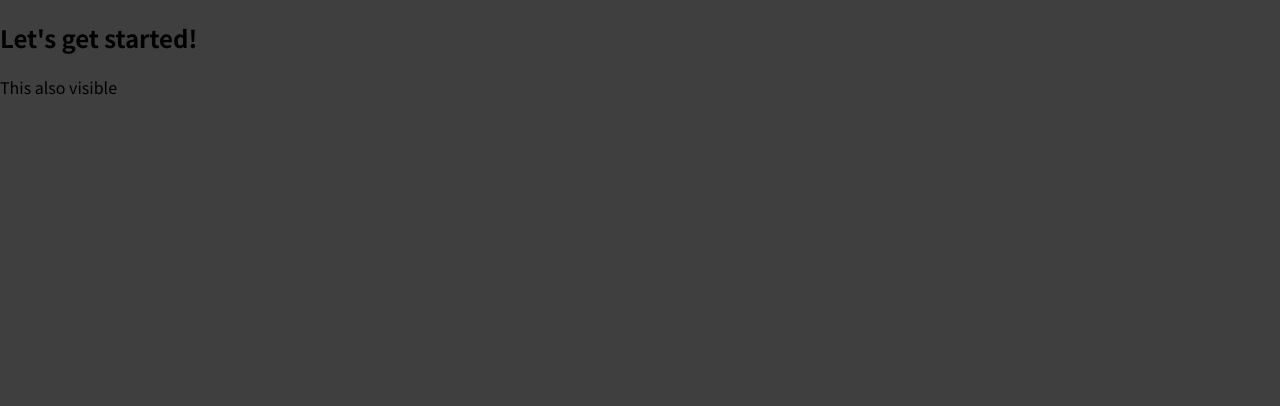
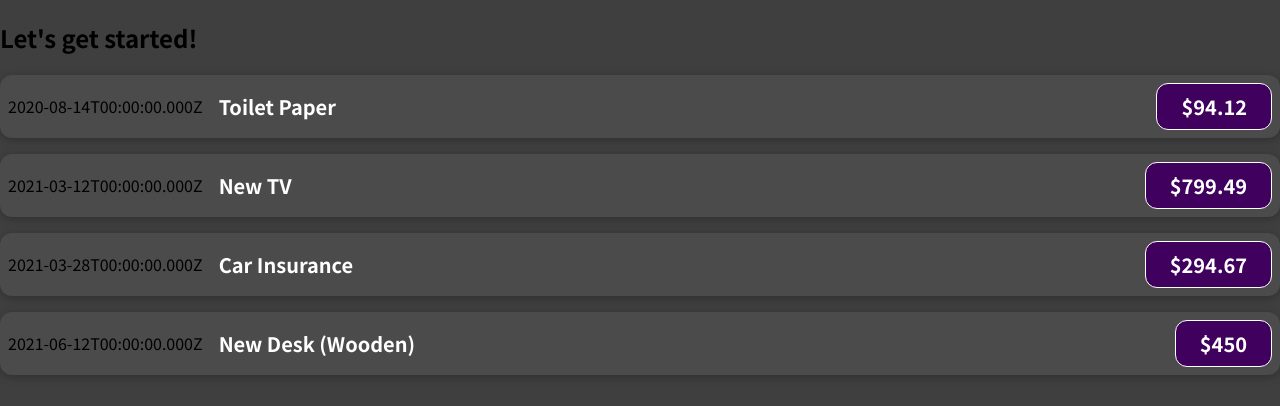
Before and after one commit to pohsienhsu/Expense-Tracker, a React (Create React App) app: page / in a window 1280 px wide. Shown: the top 406 px of the page. Built offline with nearby package versions, Linux system fonts and the light colour scheme.

Commit message:
Create Expense Item component and corresponding props

```diff
--- a/src/App.js
+++ b/src/App.js
@@ -1,8 +1,41 @@
+import ExpenseItem from "./components/ExpenseItem";
+
 const App = () => {
+
+  const expenses = [
+    {
+      id: 'e1',
+      title: 'Toilet Paper',
+      amount: 94.12,
+      date: new Date(2020, 7, 14),
+    },
+    {
+      id: 'e2',
+      title: 'New TV',
+      amount: 799.49,
+      date: new Date(2021, 2, 12)
+    },
+    {
+      id: 'e3',
+      title: 'Car Insurance',
+      amount: 294.67,
+      date: new Date(2021, 2, 28),
+    },
+    {
+      id: 'e4',
+      title: 'New Desk (Wooden)',
+      amount: 450,
+      date: new Date(2021, 5, 12),
+    },
+  ];
+
   return (
     <div>
       <h2>Let's get started!</h2>
-      <p>This also visible</p>
+      <ExpenseItem title={expenses[0].title} amount={expenses[0].amount} date={expenses[0].date} />
+      <ExpenseItem title={expenses[1].title} amount={expenses[1].amount} date={expenses[1].date} />
+      <ExpenseItem title={expenses[2].title} amount={expenses[2].amount} date={expenses[2].date} />
+      <ExpenseItem title={expenses[3].title} amount={expenses[3].amount} date={expenses[3].date} />
     </div>
   );
 }
--- /dev/null
+++ b/src/components/ExpenseItem.css
@@ -0,0 +1,56 @@
+.expense-item {
+  display: flex;
+  justify-content: space-between;
+  align-items: center;
+  box-shadow: 0 2px 8px rgba(0, 0, 0, 0.25);
+  padding: 0.5rem;
+  margin: 1rem 0;
+  border-radius: 12px;
+  background-color: #4b4b4b;
+}
+
+.expense-item__description {
+  display: flex;
+  flex-direction: column;
+  gap: 1rem;
+  align-items: flex-end;
+  flex-flow: column-reverse;
+  justify-content: flex-start;
+  flex: 1;
+}
+
+.expense-item h2 {
+  color: #3a3a3a;
+  font-size: 1rem;
+  flex: 1;
+  margin: 0 1rem;
+  color: white;
+}
+
+.expense-item__price {
+  font-size: 1rem;
+  font-weight: bold;
+  color: white;
+  background-color: #40005d;
+  border: 1px solid white;
+  padding: 0.5rem;
+  border-radius: 12px;
+}
+
+@media (min-width: 580px) {
+  .expense-item__description {
+    flex-direction: row;
+    align-items: center;
+    justify-content: flex-start;
+    flex: 1;
+  }
+
+  .expense-item__description h2 {
+    font-size: 1.25rem;
+  }
+
+  .expense-item__price {
+    font-size: 1.25rem;
+    padding: 0.5rem 1.5rem;
+  }
+}
--- /dev/null
+++ b/src/components/ExpenseItem.js
@@ -0,0 +1,17 @@
+import React from 'react';
+import './ExpenseItem.css';
+
+const ExpenseItem = (props) => {
+
+  return (
+    <div className="expense-item">
+      <div>{props.date.toISOString()}</div>
+      <div className="expense-item__description">
+        <h2>{props.title}</h2>
+        <div className="expense-item__price">${props.amount}</div>
+      </div>
+    </div>
+  )
+}
+
+export default ExpenseItem
```
